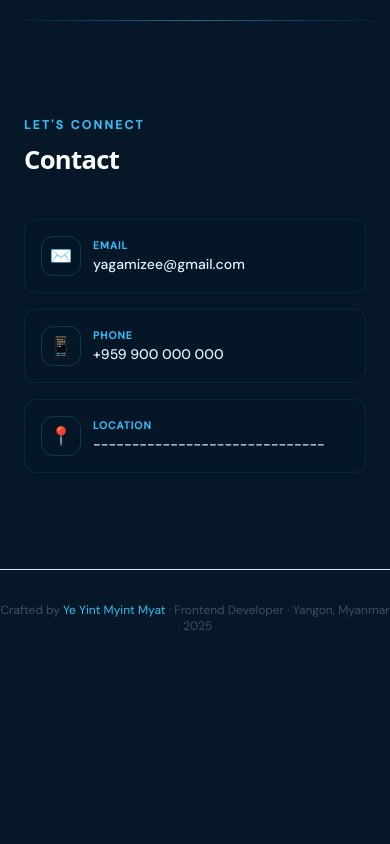
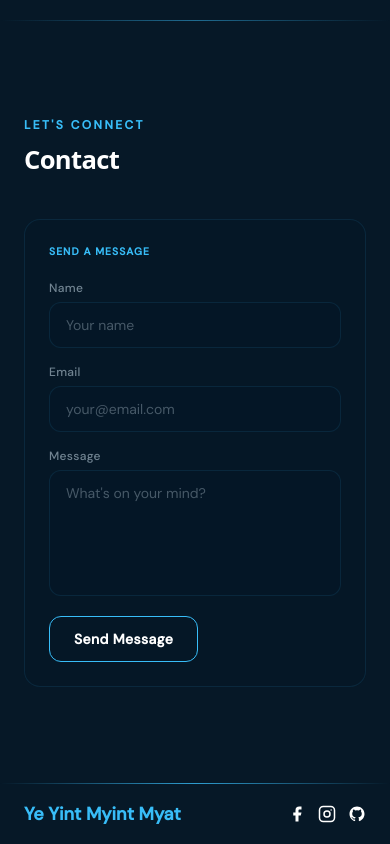
Before and after one commit to YeYint3424/portfolio, a Next.js app: page / in a window 390 px wide. Shown: the part 4500-5344 px from the top of the page. Before the commit the page ends 5166 px from the top, so only its background shows below. Built offline with nearby package versions, Linux system fonts and the light colour scheme; no server answers.

Commit message:
[add] email form

```diff
--- a/app/about/page.tsx
+++ b/app/about/page.tsx
@@ -1,4 +1,5 @@
 "use client";
+import Footer from "@/components/Footer";
 import Navbar from "@/components/Navbar";
 import Reveal from "@/components/Reveal";
 import Snow from "@/components/Snow";
@@ -136,10 +137,7 @@ export default function About() {
             </div>
           </section>
         </div>
-        <footer className="text-center py-8 text-frost/25 text-xs border-t border-sky/8">
-          Crafted by <span className="text-sky">Ye Yint Myint Myat</span> ·
-          Frontend Developer · Yangon, Myanmar · 2025
-        </footer>
+        <Footer />
       </div>
     </>
   );
--- a/app/globals.css
+++ b/app/globals.css
@@ -199,3 +199,9 @@ body::before {
   max-width: 900px;
   margin: 0 auto;
 }
+.ice-divider-footer {
+  height: 1px;
+  background: linear-gradient(90deg, transparent, var(--sky), transparent);
+  opacity: 0.8;
+  margin: 0 auto;
+}
--- a/app/page.tsx
+++ b/app/page.tsx
@@ -5,6 +5,7 @@ import Skills from "@/components/Skills";
 import Projects from "@/components/Projects";
 import Certifications from "@/components/Certifications";
 import Contact from "@/components/Contact";
+import Footer from "@/components/Footer";
 
 export default function Home() {
   return (
@@ -70,11 +71,7 @@ export default function Home() {
         <div className="ice-divider" />
         <Contact />
 
-        <footer className="text-center py-8 text-frost/25 text-xs border-t border-sky/8">
-          Crafted by{" "}
-          <span className="text-sky">Ye Yint Myint Myat</span> · Frontend
-          Developer · Yangon, Myanmar · 2025
-        </footer>
+        <Footer />
       </div>
     </>
   );
--- a/app/projects/page.tsx
+++ b/app/projects/page.tsx
@@ -2,6 +2,7 @@
 import Snow from "@/components/Snow";
 import Navbar from "@/components/Navbar";
 import Projects from "@/components/Projects";
+import Footer from "@/components/Footer";
 
 export default function Home() {
   return (
@@ -56,10 +57,7 @@ export default function Home() {
 
         <Projects page="projects" />
 
-        <footer className="text-center py-8 text-frost/25 text-xs border-t border-sky/8">
-          Crafted by <span className="text-sky">Ye Yint Myint Myat</span> ·
-          Frontend Developer · Yangon, Myanmar · 2025
-        </footer>
+        <Footer />
       </div>
     </>
   );
--- a/components/Contact.tsx
+++ b/components/Contact.tsx
@@ -1,13 +1,48 @@
-import { data } from "@/data";
+"use client";
+
 import Reveal from "./Reveal";
+import { useState, useRef } from "react";
+import emailjs from "@emailjs/browser";
 
-const contacts = [
-  { icon: "✉️", label: "EMAIL", value: data.email, href: `mailto:${data.email}` },
-  { icon: "📱", label: "PHONE", value: data.phone, href: `tel:${data.phone.replace(/\s/g, "")}` },
-  { icon: "📍", label: "LOCATION", value: data.address, href: null },
-];
+const EMAILJS_SERVICE_ID = process.env.NEXT_PUBLIC_EMAILJS_SERVICE_ID!;
+const EMAILJS_TEMPLATE_ID = process.env.NEXT_PUBLIC_EMAILJS_TEMPLATE_ID!;
+const EMAILJS_PUBLIC_KEY = process.env.NEXT_PUBLIC_EMAILJS_PUBLIC_KEY!;
+
+type Status = "idle" | "sending" | "success" | "error";
 
 export default function Contact() {
+  const formRef = useRef<HTMLFormElement>(null);
+  const [status, setStatus] = useState<Status>("idle");
+  const [fields, setFields] = useState({ name: "", email: "", message: "" });
+
+  const handleChange = (
+    e: React.ChangeEvent<HTMLInputElement | HTMLTextAreaElement>,
+  ) => setFields((prev) => ({ ...prev, [e.target.name]: e.target.value }));
+
+  const handleSubmit = async (e: React.FormEvent) => {
+    e.preventDefault();
+    if (status === "sending") return;
+    setStatus("sending");
+
+    try {
+      await emailjs.sendForm(
+        EMAILJS_SERVICE_ID,
+        EMAILJS_TEMPLATE_ID,
+        formRef.current!,
+        { publicKey: EMAILJS_PUBLIC_KEY },
+      );
+      setStatus("success");
+      setFields({ name: "", email: "", message: "" });
+      setTimeout(() => setStatus("idle"), 5000);
+    } catch {
+      setStatus("error");
+      setTimeout(() => setStatus("idle"), 5000);
+    }
+  };
+
+  const inputClass =
+    "w-full bg-midnight/60 border border-sky/10 rounded-xl px-4 py-3 text-frost text-sm placeholder:text-frost/30 focus:outline-none focus:border-sky/50 focus:ring-1 focus:ring-sky/20 transition-all duration-200";
+
   return (
     <section id="contact" className="relative px-6 py-24">
       <div className="max-w-4xl mx-auto">
@@ -25,38 +60,109 @@ export default function Contact() {
           </h2>
         </Reveal>
 
-        <div className="grid grid-cols-1 sm:grid-cols-3 gap-4">
-          {contacts.map((c, i) =>
-            c.href ? (
-              <Reveal key={c.label} delay={i * 80}>
-                <a
-                  href={c.href}
-                  className="flex items-center gap-3 p-4 rounded-xl bg-midnight/80 border border-sky/10 hover:border-sky hover:-translate-y-0.5 transition-all duration-300 group"
-                >
-                  <div className="w-10 h-10 rounded-xl bg-sky/12 border border-sky/20 flex items-center justify-center text-lg shrink-0">
-                    {c.icon}
-                  </div>
-                  <div>
-                    <p className="text-sky text-[0.65rem] font-semibold tracking-widest uppercase">{c.label}</p>
-                    <p className="text-frost text-sm font-medium mt-0.5 leading-snug">{c.value}</p>
-                  </div>
-                </a>
-              </Reveal>
-            ) : (
-              <Reveal key={c.label} delay={i * 80}>
-                <div className="flex items-center gap-3 p-4 rounded-xl bg-midnight/80 border border-sky/10 hover:border-sky/35 transition-all duration-300">
-                  <div className="w-10 h-10 rounded-xl bg-sky/12 border border-sky/20 flex items-center justify-center text-lg shrink-0">
-                    {c.icon}
-                  </div>
-                  <div>
-                    <p className="text-sky text-[0.65rem] font-semibold tracking-widest uppercase">{c.label}</p>
-                    <p className="text-frost text-sm font-medium mt-0.5 leading-snug">{c.value}</p>
-                  </div>
-                </div>
-              </Reveal>
-            )
-          )}
-        </div>
+        {/* Email form */}
+        <Reveal delay={200}>
+          <form
+            ref={formRef}
+            onSubmit={handleSubmit}
+            className="rounded-2xl bg-midnight/80 border border-sky/10 p-6 sm:p-8 flex flex-col gap-4"
+          >
+            <p className="text-sky text-[0.65rem] font-semibold tracking-widest uppercase mb-1">
+              Send a Message
+            </p>
+
+            <div className="grid grid-cols-1 sm:grid-cols-2 gap-4">
+              <div className="flex flex-col gap-1.5">
+                <label className="text-frost/50 text-xs font-medium tracking-wide">
+                  Name
+                </label>
+                <input
+                  name="name"
+                  type="text"
+                  required
+                  placeholder="Your name"
+                  value={fields.name}
+                  onChange={handleChange}
+                  className={inputClass}
+                />
+              </div>
+              <div className="flex flex-col gap-1.5">
+                <label className="text-frost/50 text-xs font-medium tracking-wide">
+                  Email
+                </label>
+                <input
+                  name="email"
+                  type="email"
+                  required
+                  placeholder="your@email.com"
+                  value={fields.email}
+                  onChange={handleChange}
+                  className={inputClass}
+                />
+              </div>
+            </div>
+
+            <div className="flex flex-col gap-1.5">
+              <label className="text-frost/50 text-xs font-medium tracking-wide">
+                Message
+              </label>
+              <textarea
+                name="message"
+                required
+                rows={5}
+                placeholder="What's on your mind?"
+                value={fields.message}
+                onChange={handleChange}
+                className={`${inputClass} resize-none`}
+              />
+            </div>
+
+            {/* Status messages */}
+            {status === "success" && (
+              <p className="text-emerald-400 text-sm font-medium flex items-center gap-2">
+                <span>✅</span> Message sent! I&apos;ll get back to you soon.
+              </p>
+            )}
+            {status === "error" && (
+              <p className="text-red-400 text-sm font-medium flex items-center gap-2">
+                <span>❌</span> Something went wrong. Please try again.
+              </p>
+            )}
+
+            <button
+              type="submit"
+              disabled={status === "sending"}
+              className="mt-1 self-start flex items-center gap-2 px-6 py-3 rounded-xl bg-transparent border border-sky text-white text-sm font-bold tracking-wide hover:bg-sky/50 disabled:opacity-50 disabled:cursor-not-allowed disabled:translate-y-0"
+            >
+              {status === "sending" ? (
+                <>
+                  <svg
+                    className="animate-spin w-4 h-4"
+                    viewBox="0 0 24 24"
+                    fill="none"
+                  >
+                    <circle
+                      className="opacity-25"
+                      cx="12"
+                      cy="12"
+                      r="10"
+                      stroke="currentColor"
+                      strokeWidth="4"
+                    />
+                    <path
+                      className="opacity-75"
+                      fill="currentColor"
+                      d="M4 12a8 8 0 018-8v8z"
+                    />
+                  </svg>
+                  Sending…
+                </>
+              ) : (
+                <>Send Message </>
+              )}
+            </button>
+          </form>
+        </Reveal>
       </div>
     </section>
   );
--- /dev/null
+++ b/components/Footer.tsx
@@ -0,0 +1,95 @@
+import React from "react";
+import Reveal from "./Reveal";
+import Link from "next/link";
+
+// Facebook icon SVG
+const FacebookIcon = ({ size = 20 }: { size?: number }) => (
+  <svg
+    xmlns="http://www.w3.org/2000/svg"
+    width={size}
+    height={size}
+    viewBox="0 0 24 24"
+    fill="currentColor"
+  >
+    <path d="M18 2h-3a5 5 0 0 0-5 5v3H7v4h3v8h4v-8h3l1-4h-4V7a1 1 0 0 1 1-1h3z" />
+  </svg>
+);
+
+// Instagram icon SVG
+const InstagramIcon = ({ size = 20 }: { size?: number }) => (
+  <svg
+    xmlns="http://www.w3.org/2000/svg"
+    width={size}
+    height={size}
+    viewBox="0 0 24 24"
+    fill="none"
+    stroke="currentColor"
+    strokeWidth="2"
+    strokeLinecap="round"
+    strokeLinejoin="round"
+  >
+    <rect x="2" y="2" width="20" height="20" rx="5" ry="5" />
+    <circle cx="12" cy="12" r="4" />
+    <circle cx="17.5" cy="6.5" r="1" fill="currentColor" stroke="none" />
+  </svg>
+);
+
+// Replace GitHubIcon with this:
+const GithubIcon = ({ size = 20 }: { size?: number }) => (
+  <svg
+    xmlns="http://www.w3.org/2000/svg"
+    width={size}
+    height={size}
+    viewBox="0 0 24 24"
+    fill="currentColor"
+  >
+    <path d="M12 2C6.477 2 2 6.477 2 12c0 4.418 2.865 8.166 6.839 9.489.5.092.682-.217.682-.482 0-.237-.009-.868-.013-1.703-2.782.604-3.369-1.34-3.369-1.34-.454-1.156-1.11-1.464-1.11-1.464-.908-.62.069-.608.069-.608 1.003.07 1.531 1.03 1.531 1.03.892 1.529 2.341 1.087 2.91.832.092-.647.35-1.088.636-1.338-2.22-.253-4.555-1.11-4.555-4.943 0-1.091.39-1.984 1.029-2.683-.103-.253-.446-1.27.098-2.647 0 0 .84-.269 2.75 1.025A9.578 9.578 0 0 1 12 6.836a9.59 9.59 0 0 1 2.504.337c1.909-1.294 2.747-1.025 2.747-1.025.546 1.377.203 2.394.1 2.647.64.699 1.028 1.592 1.028 2.683 0 3.842-2.339 4.687-4.566 4.935.359.309.678.919.678 1.852 0 1.336-.012 2.415-.012 2.741 0 .267.18.579.688.481C19.138 20.163 22 16.418 22 12c0-5.523-4.477-10-10-10z" />
+  </svg>
+);
+
+const socialLinks = [
+  {
+    label: "Facebook",
+    href: "https://facebook.com/",
+    icon: <FacebookIcon size={18} />,
+  },
+  {
+    label: "Instagram",
+    href: "https://instagram.com/",
+    icon: <InstagramIcon size={18} />,
+  },
+  {
+    label: "GitHub",
+    href: "https://github.com/",
+    icon: <GithubIcon size={18} />,
+  },
+];
+
+export default function Footer() {
+  return (
+    <Reveal delay={100}>
+      <footer className="flex flex-col items-center text-center pb-4 text-frost/25">
+        <div className="ice-divider-footer w-full" />
+        <div className="mt-4 w-full">
+          <div className="flex justify-between items-center px-6">
+            <h3 className="text-sky font-bold text-lg">Ye Yint Myint Myat</h3>
+            <div className="flex items-center gap-3">
+              {socialLinks.map(({ label, href, icon }) => (
+                <Link
+                  key={label}
+                  href={href}
+                  target="_blank"
+                  rel="noopener noreferrer"
+                  aria-label={label}
+                  className="text-white hover:text-sky transition-colors duration-200"
+                >
+                  {icon}
+                </Link>
+              ))}
+            </div>
+          </div>
+        </div>
+      </footer>
+    </Reveal>
+  );
+}
--- a/package.json
+++ b/package.json
@@ -9,6 +9,8 @@
     "lint": "next lint"
   },
   "dependencies": {
+    "@emailjs/browser": "^4.4.1",
+    "lucide-react": "^1.14.0",
     "next": "14.2.3",
     "react": "^18",
     "react-dom": "^18"
```
Also changed, not shown: components/Projects.tsx (+5 -2 lines), 2 other files (tests, documents, lock files or other folders).
